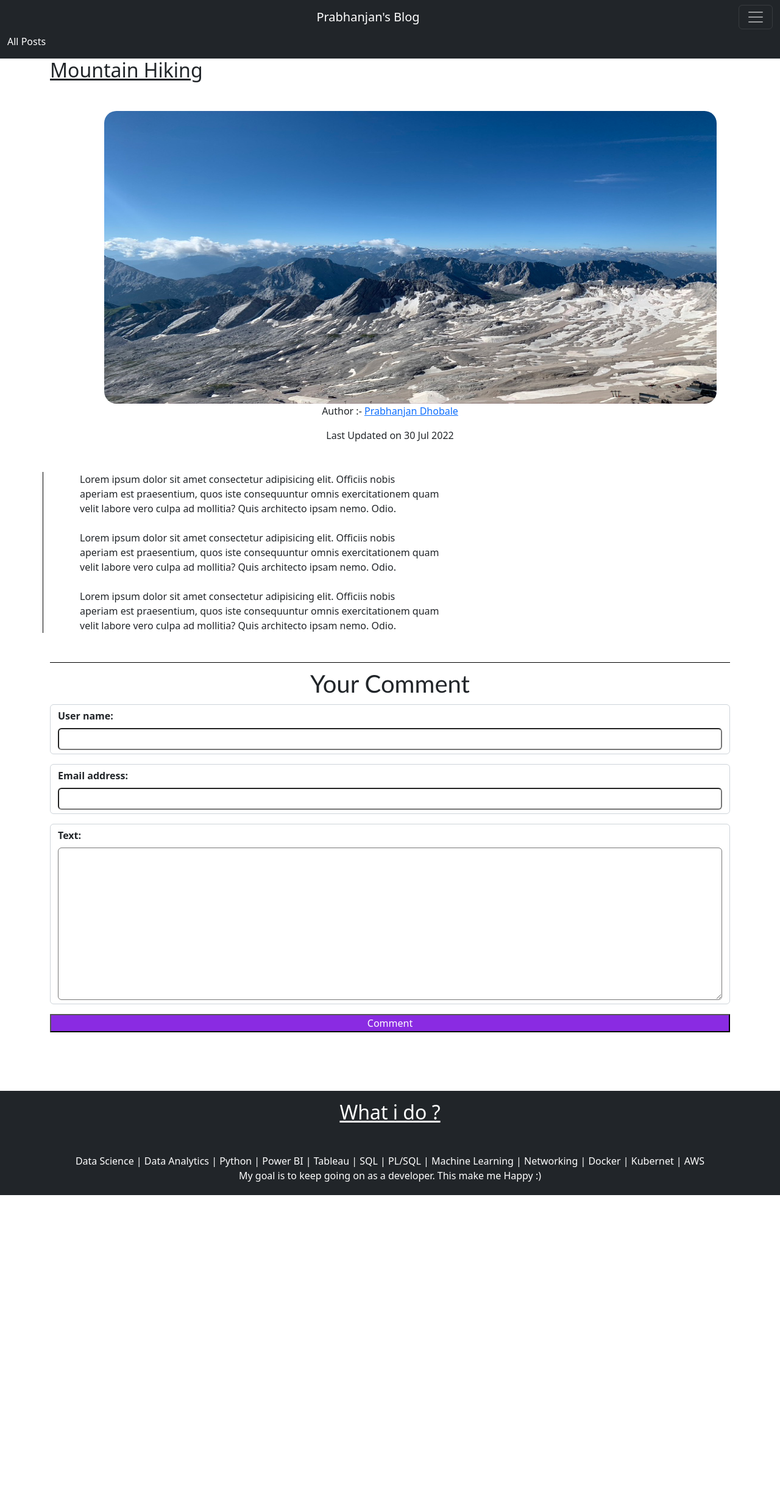
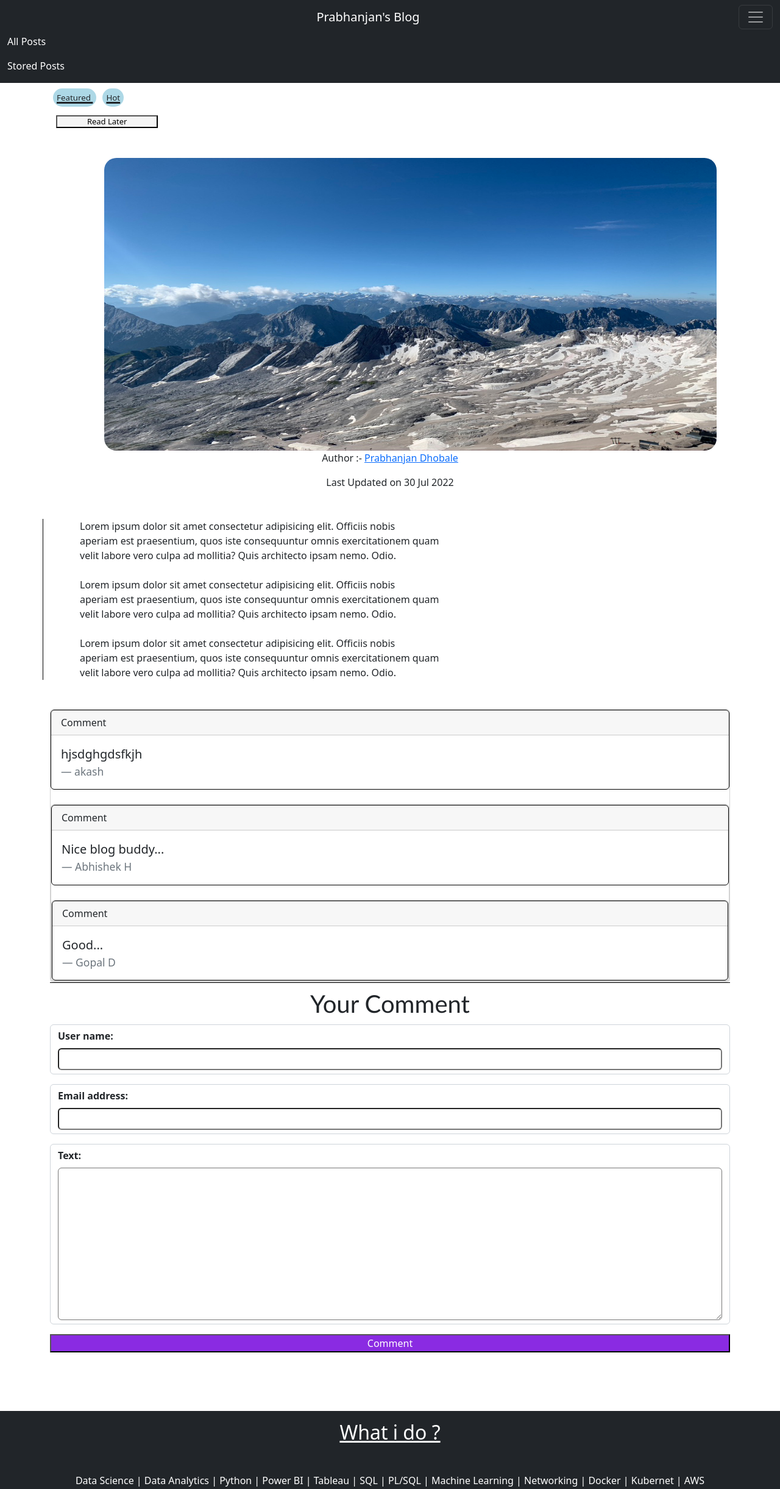
Before and after one commit to PrabhanjanDhobale/Blog-Application, a Django app: a page that uses my_site/templates/skeleton.html in a window 1280 px wide, after a click that opens the changed part. Shown: the top 2442 px of the page at 61% size. Before the commit the page ends 1960 px from the top, so only its background shows below. Run offline with Django 4.2, Linux system fonts and the light colour scheme; data comes from the database, SQL or seed files in the repository; both versions use the stored data as it was after the commit; some libraries are stand-ins or nearby versions.

Commit message:
Final Commit
Project Complete.

```diff
--- a/my_site/blog/models.py
+++ b/my_site/blog/models.py
@@ -31,6 +31,9 @@
         Authors, null=True, on_delete=models.SET_NULL, related_name="posts")
     tags = models.ManyToManyField(Tag)
 
+    def __str__(self):
+        return self.title
+
 
 class Comment(models.Model):
     user_name = models.CharField(max_length=120)
--- a/my_site/blog/templates/blog/post-details.html
+++ b/my_site/blog/templates/blog/post-details.html
@@ -22,13 +22,13 @@
 
     }
 
-    form h1{
+    .form-cls h1{
         margin: 10px auto;
         text-align: center;
         font-family: 'Trebuchet MS', 'Lucida Sans Unicode', 'Lucida Grande', 'Lucida Sans', Arial, sans-serif;
     }
 
-    form{
+    .form-cls{
         border-top: 1px solid black;
     }
 
@@ -50,13 +50,13 @@
         border-radius: 6px;
     }
 
-    form button{
+    .form-cls button{
         width: 100%;
         background-color: blueviolet;
         color: white;
     }
 
-    form button:hover{
+    .form-cls button:hover{
         border-radius: 20px;
         font-size: large;
     }
@@ -77,6 +77,20 @@
         background-color: white;
     }
 
+    .btn-read-later{
+        height: 15%;
+        width: 15%;
+        font-size: small;
+        background: whitesmoke;
+        color: black;
+        margin: 0 10px;
+        cursor: pointer;
+    }
+
+    .btn-read-later:hover{
+        background: black;
+        color: white;
+    }
 </style>
 
 {% endblock %}
@@ -88,9 +102,18 @@
     <h2>
         {{post.title}} <br />
         <span>
-            {% for tag in tags %}
+            {% for tag in post_tags %}
                 <span style="font-size: 10pt; background-color: lightblue; margin: 0 5px;padding:6px;border-radius: 20px;">{{tag.caption}} </span>
             {% endfor %}
+            <form action="{% url 'read-later' %}" method="POST">
+                {% csrf_token %}
+                <input type="hidden" name="post_id" value="{{ post.id }}">
+                {% if saved_for_later %}
+                <button class="btn-read-later">Remove From Read Later</button>
+                {% else %}
+                <button class="btn-read-later">Read Later</button>
+                {% endif %}
+            </form>
         </span>
     </h2>
 
@@ -111,8 +134,25 @@
     </div>
 </main>
 
+<article class="container">
+    {% for cmt in comments %}
+    <div class="card mt-4">
+        <div class="card" style="border:1px solid black;">
+            <div class="card-header">
+              Comment
+            </div>
+            <div class="card-body">
+              <blockquote class="blockquote mb-0">
+                <p>{{cmt.text}}</p>
+                <footer class="blockquote-footer">{{cmt.user_name}}</footer>
+              </blockquote>
+            </div>
+          </div>
+    {% endfor %}
+</article>
+
 <main class="container">
-    <form action="{% url 'hole_post' post.slug %}" method="POST">
+    <form class="form-cls" action="{% url 'hole_post' post.slug %}" method="POST">
         {% csrf_token %}
        <h1>Your Comment</h1>
        {% for form_field in comment_form %}
--- a/my_site/blog/urls.py
+++ b/my_site/blog/urls.py
@@ -6,4 +6,5 @@
     path('posts', views.AllPostsView.as_view(), name="posts"),
     # path('posts/<slug:slug>', views.hole_post, name="hole_post"),
     path('posts/<slug:slug>', views.SinglePostView.as_view(), name="hole_post"),
+    path('read-later', views.ReadLaterView.as_view(), name="read-later")
 ]
--- a/my_site/blog/views.py
+++ b/my_site/blog/views.py
@@ -1,6 +1,6 @@
 from turtle import pos
 from django.shortcuts import render, get_object_or_404
-from django.views.generic import ListView, DetailView
+from django.views.generic import ListView, DetailView, View
 from .models import Post
 from .forms import CommentForm
 from django.http import HttpResponseRedirect
@@ -26,12 +26,25 @@
     context_object_name = "all_posts"
 
 class SinglePostView(DetailView):
+
+    def is_stored_post(self, request, post_id):
+        stored_posts = request.session.get("stored_posts")
+        if stored_posts is not None:
+            is_saved_for_later = post_id in stored_posts
+        else:
+            is_saved_for_later = False
+
+        return is_saved_for_later
+
     def get(self, request, slug):
         post = Post.objects.get(slug=slug)
+
         context = {
             "post":post,
             "post_tags":post.tags.all(),
-            "comment_form":CommentForm()
+            "comment_form":CommentForm(),
+            "comments": post.comments.all().order_by("-id"),
+            "saved_for_later": self.is_stored_post(request, post.id)
         }
         return render(request, "blog/post-details.html", context)
 
@@ -49,7 +62,9 @@
         context = {
             "post":post,
             "post_tags":post.tags.all(),
-            "comment_form":comment_form
+            "comment_form":comment_form,
+            "comments": post.comments.all().order_by("-id"),
+            "saved_for_later": self.is_stored_post(request, post.id)
         }
         return render(request, "blog/post-details.html", context)
 
@@ -60,3 +75,36 @@
 #         "tags": identified_post.tags.all(),
 #         "comment_form": CommentForm()
 #     })
+
+class ReadLaterView(View):
+
+    def get(self, request):
+        stored_post = request.session.get('stored_posts')
+
+        context = {}
+
+        if stored_post is None or len(stored_post) == 0:
+            context['posts'] = []
+            context['has_posts'] = False
+        else:
+            posts = Post.objects.filter(id__in=stored_post)
+            context["posts"] = posts
+            context["has_posts"] = True
+
+        return render(request, 'blog/stored-post.html', context)
+
+    def post(self, request):
+        stored_post = request.session.get('stored_posts')
+
+        if stored_post is None:
+            stored_post = []
+
+        post_id = int(request.POST['post_id'])
+        if post_id not in stored_post:
+            stored_post.append(post_id)
+        else:
+            stored_post.remove(post_id)
+
+        request.session["stored_posts"] = stored_post
+
+        return HttpResponseRedirect("/")
--- a/my_site/templates/skeleton.html
+++ b/my_site/templates/skeleton.html
@@ -32,6 +32,7 @@
                     <ul class="navbar-nav me-auto mb-2 mb-lg-0">
                         <li class="nav-item">
                             <a class="nav-link active" aria-current="page" href="{% url 'posts' %}">All Posts</a>
+                            <a class="nav-link active" aria-current="page" href="{% url 'read-later' %}">Stored Posts</a>
                         </li>
                     </ul>
                 </div>
```
Also changed, not shown: my_site/blog/admin.py (+7 -1 lines), my_site/blog/templates/blog/stored-post.html (added, +28 -0 lines), my_site/db.sqlite3.
